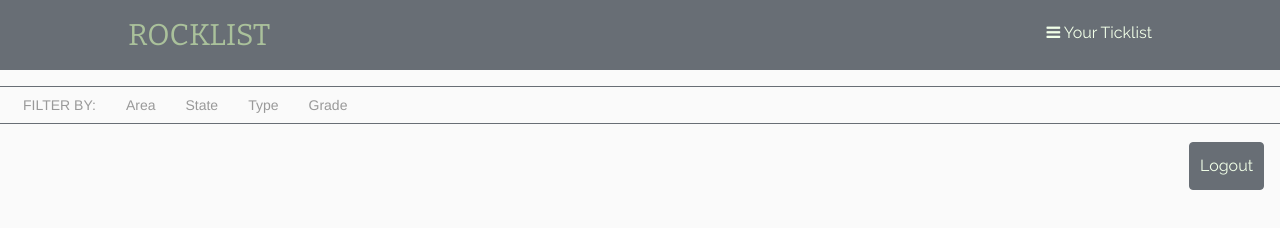
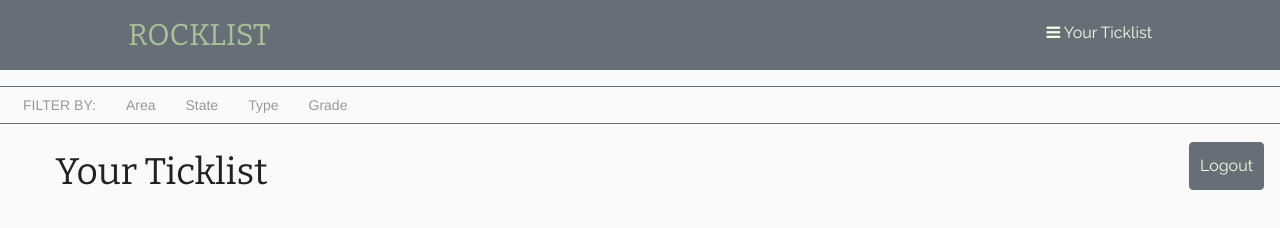
Before and after one commit to krose422/Climbing-List, a website: page app/index.html at #/ticklist in a window 1280 px wide. Drawn offline with nearby package versions, Linux system fonts and the light colour scheme; no server answers.

Commit message:
Added h2 to main and ticklist pages

```diff
--- a/app/js/climbingroutes/ticklist.tpl.html
+++ b/app/js/climbingroutes/ticklist.tpl.html
@@ -1,6 +1,5 @@
 <section class="main">
 
-  <!-- <h2>Your Climbing Ticklist</h2> -->
   <dl class="sub-nav">
     <dt>Filter by:</dt>
     <dd ng-click="sort(routeList, 'area')">Area</dd>
@@ -8,6 +7,8 @@
     <dd ng-click="sort(routeList, 'routetype')">Type</dd>
     <dd ng-click="sort(routeList, 'grade')">Grade</dd>
   </dl>
+
+  <h2>Your Ticklist</h2>
 
   <p ng-click="logoutUser()" class="logout-btn">Logout</p>
 
--- a/app/sass/main.scss
+++ b/app/sass/main.scss
@@ -259,6 +259,8 @@ header {
 .main {
   h2 {
     float: left;
+    font-family: $bitter;
+    margin-left: 1.5em;
   }
 
   .logout-btn {
```
Also changed, not shown: app/js/climbingroutes/routelist.tpl.html (+1 -0 lines), app/css/main.css.
